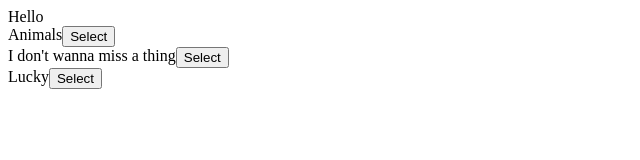
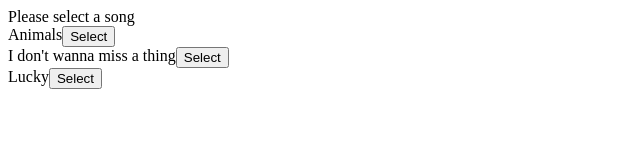
Before and after one commit to AndyPark20/React-Redux, a React (Create React App) app in the folder my-app/: page / in a window 1280 px wide. Shown: the top 160 px of the page, without its empty margins (0-640 px from the left). Built offline with nearby package versions, Linux system fonts and the light colour scheme.

Commit message:
re-practive redux

```diff
--- a/my-app/src/components/SongDetail.jsx
+++ b/my-app/src/components/SongDetail.jsx
@@ -4,15 +4,18 @@
 
 
 
-const SongDetail = ()=>{
+const SongDetail = (props)=>{
+if(props.songInfo){
+  console.log('hello')
+  return(<div>{console.log(props.songInfo.title)}</div>);
+}
+return <div>Please select a song</div>
+}
 
-  return(
-    <div>
-      Hello
-    </div>
+const thisMapStateToProps =(state)=>{
+  return (
+    {songInfo:state.selectedSong}
   )
 }
 
-
-
-export default connect()(SongDetail)
+export default connect(thisMapStateToProps)(SongDetail)
```
